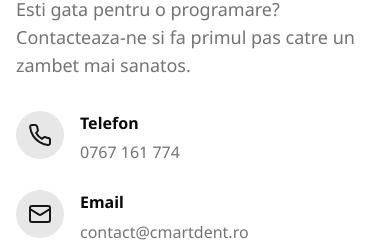
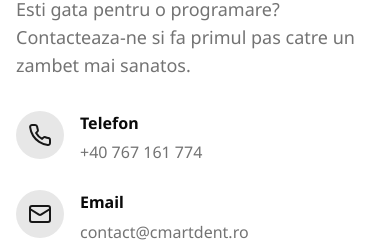
Before and after one commit to Freq95/dr-nasa, a React (Vite) app in the folder magic-ui-demo/smilecare-dental/: page / in a window 390 px wide. Shown: the part 5975-6217 px from the top of the page. Built offline with nearby package versions, Linux system fonts and the light colour scheme.

Commit message:
Update clinic map and phone display

```diff
--- a/magic-ui-demo/smilecare-dental/src/DentistryWebsite.tsx
+++ b/magic-ui-demo/smilecare-dental/src/DentistryWebsite.tsx
@@ -200,7 +200,7 @@ const DentistryWebsite = () => {
   const [appointmentModalOpen, setAppointmentModalOpen] = useState(false);
   const [expandedFaq, setExpandedFaq] = useState<number | null>(0);
   const dentistPhone = "+40767161774";
-  const displayPhone = "0767 161 774";
+  const displayPhone = "+40 767 161 774";
   const whatsappPhone = "40767161774";
   const whatsappMessage =
     "Buna ziua! As dori sa programez o consultatie stomatologica. Ma puteti ajuta cu un interval disponibil?";
@@ -653,7 +653,7 @@ const DentistryWebsite = () => {
                 <div className="overflow-hidden rounded-lg border">
                   <iframe
                     title="Harta CMArt Dent Tg. Jiu"
-                    src="https://www.google.com/maps?q=Strada%20Republicii%206%2C%20sc.1%2C%20ap.3%2C%20210152%20T%C3%A2rgu%20Jiu&output=embed"
+                    src="https://www.google.com/maps?q=45.0354202%2C23.2757412&z=17&output=embed"
                     className="h-[360px] w-full"
                     loading="lazy"
                     referrerPolicy="no-referrer-when-downgrade"
```
Also changed, not shown: 1 other file (tests, documents, lock files or other folders).
